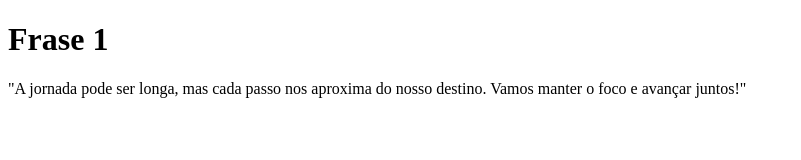
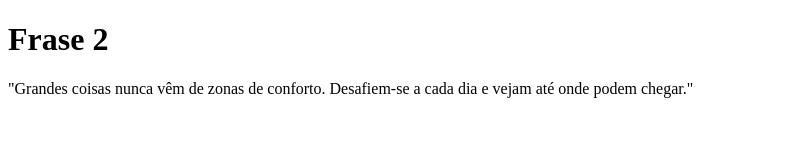
Before and after one commit to leolm83/ubutua-desafio-1, a plain HTML site: page index.html in a window 1280 px wide. Shown: the whole page, without its empty margins (0-801 px from the left). Drawn offline with Linux system fonts and the light colour scheme.

Commit message:
frase motivacional 2

```diff
--- a/index.html
+++ b/index.html
@@ -3,10 +3,10 @@
 <head>
     <meta charset="UTF-8">
     <meta name="viewport" content="width=device-width, initial-scale=1.0">
-    <title>Frase 1</title>
+    <title>Frase 2</title>
 </head>
 <body>
-    <h1>Frase 1</h1>
-    <p>"A jornada pode ser longa, mas cada passo nos aproxima do nosso destino. Vamos manter o foco e avançar juntos!"</p>
+    <h1>Frase 2</h1>
+    <p>"Grandes coisas nunca vêm de zonas de conforto. Desafiem-se a cada dia e vejam até onde podem chegar."</p>
 </body>
 </html>
```
